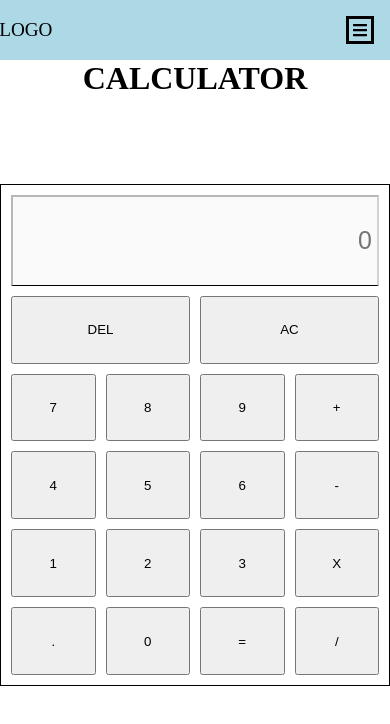
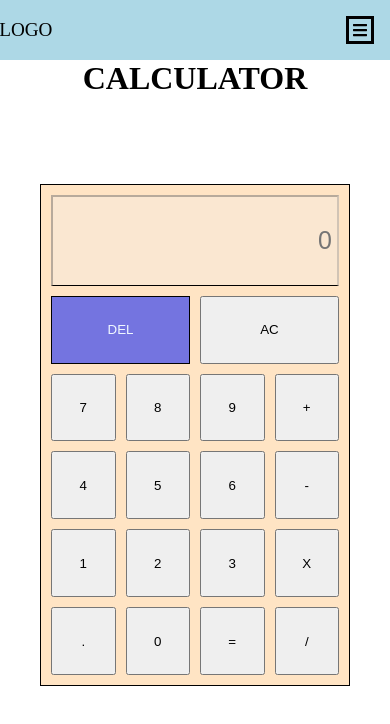
Before and after one commit to KeyanDjango/calc-responsive, a React (Vite) app: page /calculator in a window 390 px wide. Shown: the top 724 px of the page. Built offline with nearby package versions, Linux system fonts and the light colour scheme.

Commit message:
some changes made in btn

```diff
--- a/src/Pages/Calculator.module.css
+++ b/src/Pages/Calculator.module.css
@@ -27,3 +27,16 @@
    grid-column-start: 3;
    grid-column-end: -1;
 }
+
+@media only screen and (max-width:480px){
+    .calc_child{
+        width:18rem;
+        background-color: bisque;
+    }
+    .condel{
+        background-color: rgb(116, 116, 224);
+        border:0.2px solid black;
+        color: aliceblue;
+    }
+
+}
--- a/src/Pages/Dashboard.module.css
+++ b/src/Pages/Dashboard.module.css
@@ -2,7 +2,7 @@
     text-align:center;
 }
 .Dashboard_parent_card{
-    width:20rem;
+    width:26rem;
     height:10rem;
     border:1px solid black;
     display: flex;
@@ -22,5 +22,6 @@
     }
     .Dashboard_parent_card{
         margin-top: 10px;
+        width:20rem;
     }
 }
```
